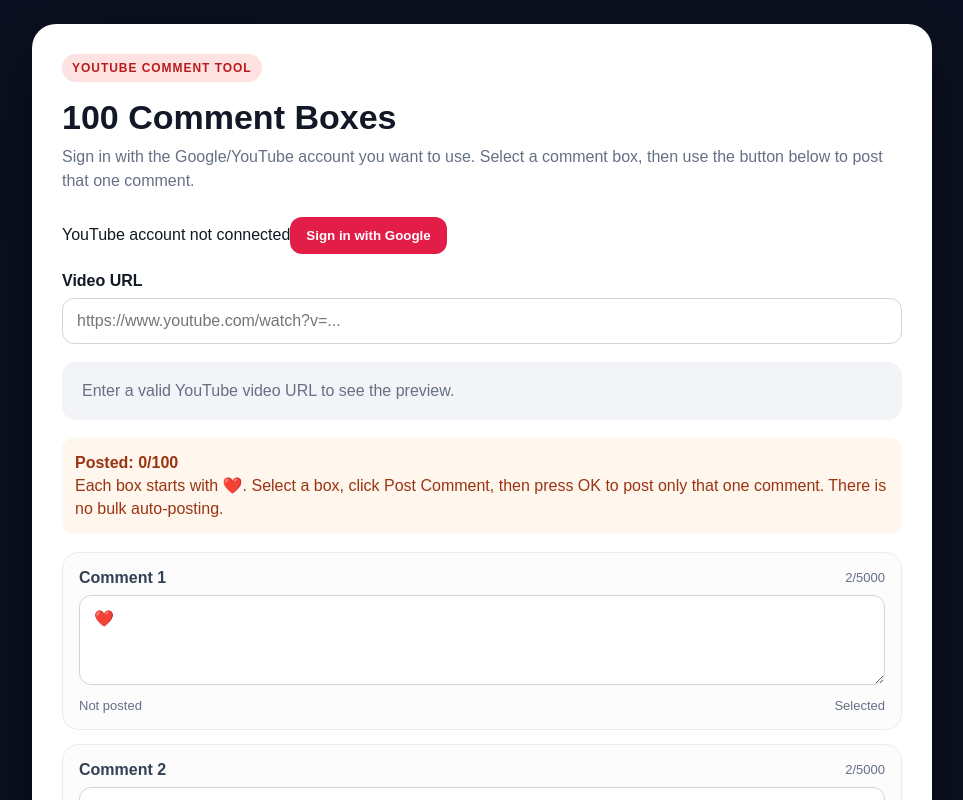
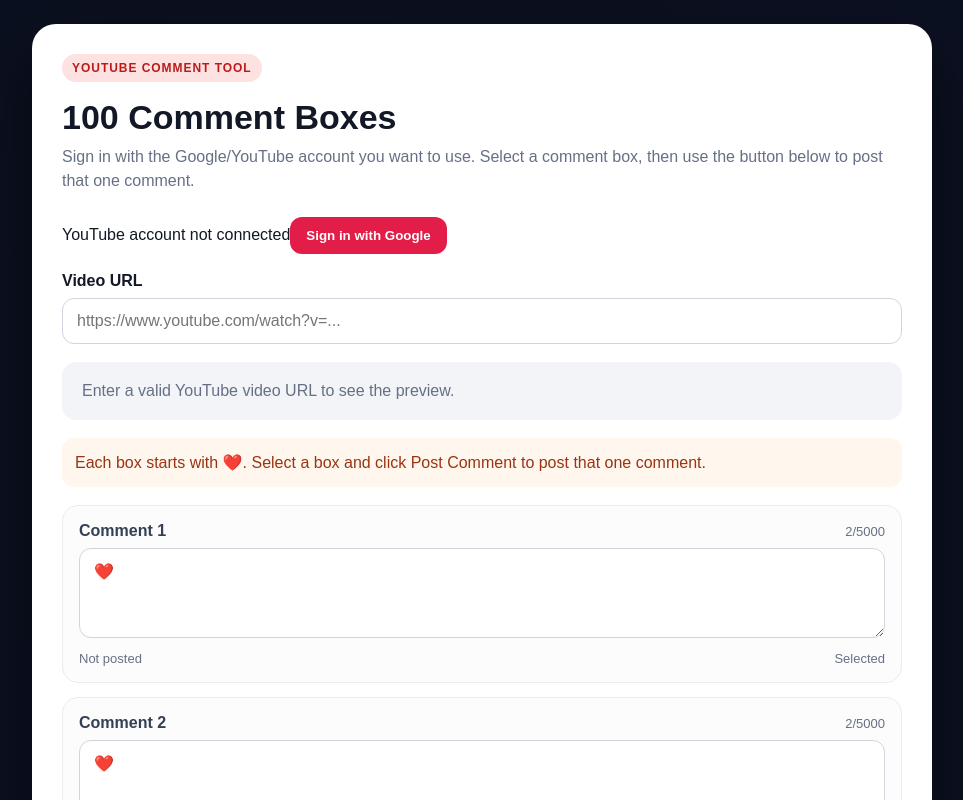
Before and after one commit to Arun282/Youtube, a Next.js app: page / in a window 1280 px wide. Shown: the top 800 px of the page, without its empty margins (158-1121 px from the left). Built offline with nearby package versions, Linux system fonts and the light colour scheme; no server answers.

Commit message:
Move posted counter below Post Comment button

```diff
--- a/app/page.tsx
+++ b/app/page.tsx
@@ -15,7 +15,7 @@
 return <main><div className="card"><div className="badge">YOUTUBE COMMENT TOOL</div><h1>100 Comment Boxes</h1><p className="sub">Sign in with the Google/YouTube account you want to use. Select a comment box, then use the button below to post that one comment.</p>
 <div className="auth"><span>{logged?"✓ YouTube account connected":"YouTube account not connected"}</span><button onClick={login}>{logged?"Reconnect Google":"Sign in with Google"}</button></div>
 <label>Video URL</label><input value={url} onChange={e=>setUrl(e.target.value)} placeholder="https://www.youtube.com/watch?v=..."/>{id?<div className="video"><iframe src={"https://www.youtube.com/embed/"+id} title="YouTube video" allowFullScreen/></div>:<div className="hint">Enter a valid YouTube video URL to see the preview.</div>}
-<div className="notice"><strong>Posted: {postedCount}/100</strong><br/>Each box starts with ❤️. Select a box, click Post Comment, then press OK to post only that one comment. There is no bulk auto-posting.</div>
+<div className="notice">Each box starts with ❤️. Select a box and click Post Comment to post that one comment.</div>
 <div className="comment-list">{comments.map((comment,i)=><div className={"comment-box"+(selected===i?" selected":"")} key={i} onClick={()=>setSelected(i)}><div className="comment-head"><strong>Comment {i+1}</strong><span>{comment.length}/5000</span></div><textarea maxLength={5000} value={comment} onFocus={()=>setSelected(i)} onChange={e=>update(i,e.target.value)} placeholder={"Write comment "+(i+1)+"..."}/><div className="row"><span>{status[i]}</span><span>{selected===i?"Selected":"Tap to select"}</span></div></div>)}</div>
-<button className="post-all" disabled={!id||!logged||!comments[selected].trim()||posting} onClick={postSelected}>{posting?"Processing…":"Post Comment"}</button>
+<button className="post-all" disabled={!id||!logged||!comments[selected].trim()||posting} onClick={postSelected}>{posting?"Processing…":"Post Comment"}</button><div className="post-count">Posted: {postedCount}/100</div>
 <a className="yt" href={id?("https://www.youtube.com/watch?v="+id):"https://www.youtube.com"} target="_blank">Open on YouTube ↗</a></div></main>}
```
